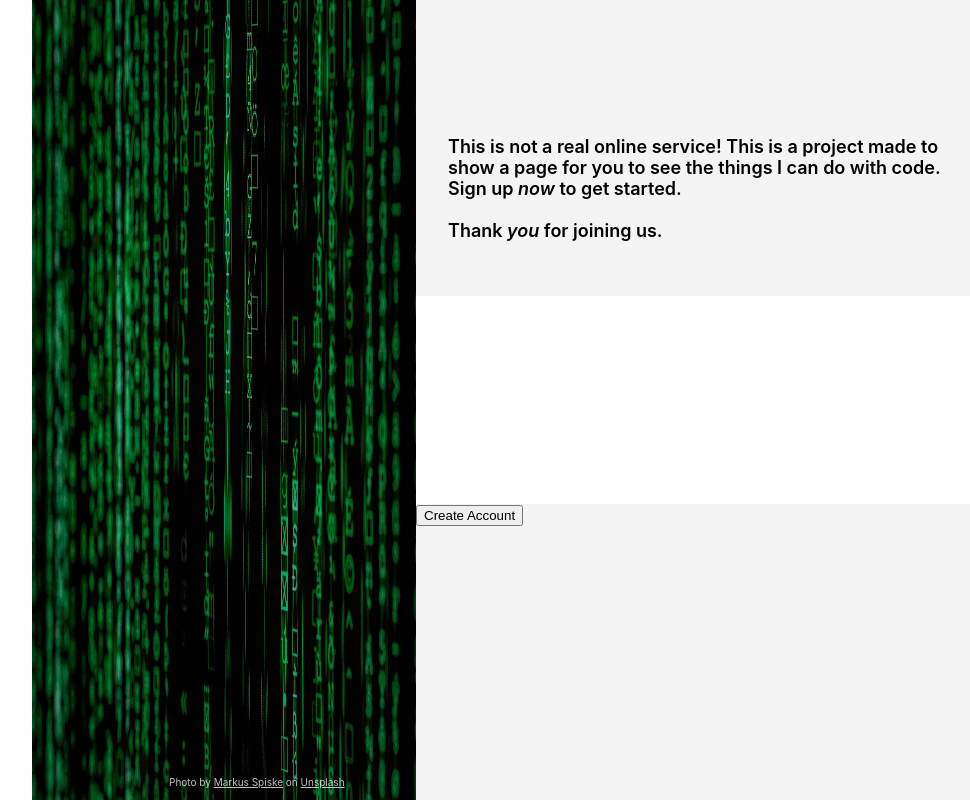
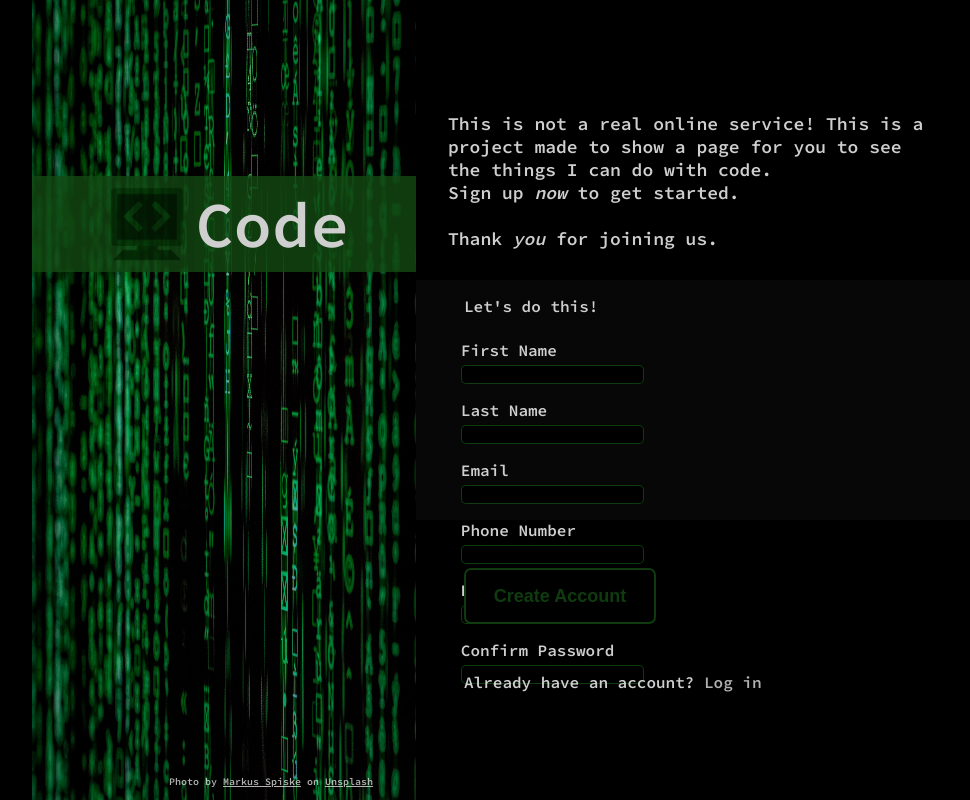
Before and after one commit to etanetan/sign-up-form, a plain HTML site: page index.html in a window 1280 px wide. Shown: the whole page, without its empty margins (96-1066 px from the left). Drawn offline with Linux system fonts and the light colour scheme.

Commit message:
finished sign up page

```diff
--- a/index.html
+++ b/index.html
@@ -9,7 +9,11 @@
 </head>
 <body>
     <div class="container">
-        <img src="images/coding.jpg" alt="Matrix Numbers">
+        <img class="imgbackground" src="images/coding.jpg" alt="Matrix Numbers">
+        <div class="logo">
+            <img src="images/computer.png" class="logoimg">
+            <div class="logotext">Code</div>
+        </div>
         <div class="credit">Photo by <a href="https://unsplash.com/@markusspiske?utm_source=unsplash&utm_medium=referral&utm_content=creditCopyText">Markus
             Spiske</a> on <a href="https://unsplash.com/s/photos/coding?utm_source=unsplash&utm_medium=referral&utm_content=creditCopyText">Unsplash</a></div>
         <div class="rightside">
@@ -17,9 +21,46 @@
                 <div class="biggertext">This is not a real online service! This is a project made to
                     show a page for you to see the things I can do with code.<br>Sign up <em>now</em> to get started.<br><br>Thank <em>you</em> for joining us.</div>
             </div>
-            <div class="middle"></div>
+
+            <div class="middle">
+                <p class="formtitle">Let's do this!<br></p>
+                <form action="#">
+
+                    <div class="formstuff">
+                        <label for="first-name">First Name</label>
+                        <input type="text" name="first-name" id="first-name" required>
+                    </div>
+
+                    <div class="formstuff">
+                        <label for="last-name">Last Name</label>
+                        <input type="text" name="last-name" id="last-name" required>
+                    </div>
+
+                    <div class="formstuff">
+                        <label for="email">Email</label>
+                        <input type="email" name="email" id="email" required>
+                    </div>
+
+                    <div class="formstuff">
+                        <label for="phone-number">Phone Number</label>
+                        <input type="text" name="phone-number" id="phone-number" required>
+                    </div>
+
+                    <div class="formstuff">
+                        <label for="password">Password</label>
+                        <input type="password" name="password" id="password" required>
+                    </div>
+
+                    <div class="formstuff">
+                        <label for="confirm-password">Confirm Password</label>
+                        <input type="password" name="confirm-password" id="confirm-password" required>
+                    </div>
+                </form>
+            </div>
+
             <div class="bottom">
-                <button>Create Account</button>
+                <button type="submit">Create Account</button>
+                <p class="login">Already have an account? <a class="loginlink" href="#">Log in</a></p>
             </div>
         </div>
     </div>
--- a/style.css
+++ b/style.css
@@ -1,43 +1,139 @@
-img {
+@import url('https://fonts.googleapis.com/css2?family=Source+Code+Pro:wght@600&display=swap');
+/* custom colors including a whiteish, grayish, and a green */
+:root {
+    --color1: rgb(207, 207, 207);
+    --color2: rgba(237, 237, 237, 0.75);
+    --color3: rgba(19, 74, 19, 0.807);
+}
+/* placing the background image on its section */
+.imgbackground {
     width: 30vw;
     height: 100vh;
     margin-left: 10vw;
 }
+
 body {
     margin: 0px;
-    font-family:-apple-system, BlinkMacSystemFont, 'Segoe UI', Roboto, Oxygen, Ubuntu, Cantarell, 'Open Sans', 'Helvetica Neue', sans-serif;
-}
-a {
-    color: rgba(255, 255, 255, 0.75);
+    background-color: black;
+    font-family: 'Source Code Pro', monospace;
 }
 
+a {
+    color: var(--color2);
+}
+/* container to hold everything on the page */
 .container {
     display: flex;
     flex-direction: row;
     margin-right: 10vw;
 }
+/* placing the logo section with a background to contrast from img */
+.logo {
+    position: absolute;
+    background-color: var(--color3);
+    display: flex;
+    justify-content: center;
+    align-items: center;
+    color: var(--color1);
+    font-size: 64px;
+    height: 12vh;
+    width: 30vw;
+    top: 22vh;
+    left: 10vw;
+}
+
+.logoimg {
+    mix-blend-mode: multiply;
+    color: white;
+    height: 12vh;
+}
+/* placing the image credit at the bottom of the image */
 .credit {
     position: absolute;
-    color: rgba(255, 255, 255, 0.75);
+    color: var(--color2);
     font-size: 10px;
     bottom: 12px;
     left: 265px;
 }
+/* flex container for the right side of the page */
 .rightside {
     display: flex;
     flex-direction: column;
 }
+/* have the top and bottom take up the same amount of space */
 .top, .bottom{
-    background-color: rgb(244, 244, 244);
-    height: 37vh;
+    height: 35vh;
 }
+
 .biggertext {
     font-size: 18px;
-    font-weight:600;
+    color: var(--color1);
+    margin: 7rem 7rem 3rem 2rem;
+}
+/* the middle is a slightly different color to have contrast */
+.middle {
+    background-color: rgb(7, 7, 7);
+    display: flex;
+    flex-direction: column;
+    height: 30vh;
+}
+/* have the input for the form be in 3 rows of 2 */
+form {
+    display: flex;
+    flex-direction: row;
+    flex-wrap: wrap;
+}
+/* move form title to the left */
+.formtitle {
+    margin-left: 6vh;
+}
+
+.formtitle, .formstuff {
+    color: var(--color1);
+}
+/* have the label above the user input fields */
+.formstuff {
+    display: flex;
+    flex-direction: column;
+    margin: 1vh 10vw 1vh 3.5vw;
+    gap: 5px;
+}
+/* the actual input should just be a border for user to put text into */
+input {
+    border-radius: 5px;
+    border: 1px solid var(--color3);
+    background: black;
+    color: var(--color1);
+}
+
+/* place the button below the form inputs */
+button {
+    margin: 3rem 3rem 3rem 3rem;
+    width: 15vw;
+    height: 7vh;
+    background-color: black;
+    border-radius: 7px;
+    color: var(--color3);
+    border: 2px solid var(--color3);
+    font-size: 18px;
+    font-weight: 700;
+}
+/* have the button swap background and text color when hovering */
+button:hover {
+    background-color: var(--color3);
     color: black;
-    margin: 8.5rem 7rem 3rem 2rem;
+    font-family: 'Source Code Pro', monospace;
 }
-.middle {
-    height: 26vh;
-    box-shadow: 0px 5px black;
+/* have the log in be below the create account button */
+.login {
+    color: var(--color1);
+    margin: 0rem 3rem 3rem 3rem;
 }
+/* undo the underline under the anchor tag */
+.loginlink {
+    text-decoration: none;
+}
+/* have log in link turn green when hovering */
+.loginlink:hover {
+    color: var(--color3);
+}
```
Also changed, not shown: images/computer.png (added), images/logo.jpg (deleted), 2 other files.
